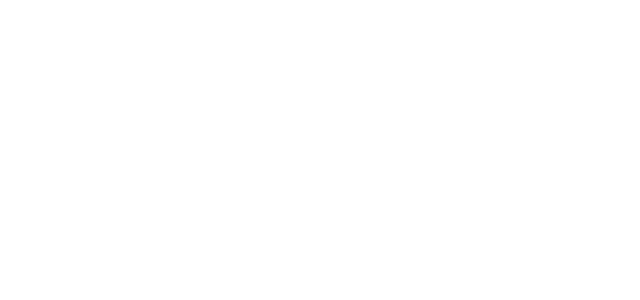
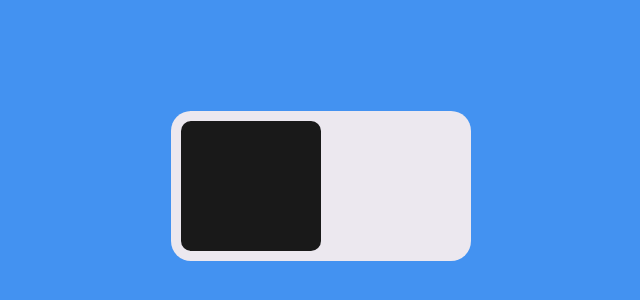
Before and after one commit to krferrell/framer-motion, a React (Create React App) app: page / in a window 1280 px wide. Shown: the part 214-514 px from the top of the page, without its empty margins (319-959 px from the left). Built offline with nearby package versions, Linux system fonts and the light colour scheme.

Commit message:
possible purecss animation

```diff
--- a/src/App.css
+++ b/src/App.css
@@ -36,3 +36,78 @@
     transform: rotate(360deg);
   }
 }
+
+/* Box sizing rules */
+*,
+*::before,
+*::after {
+  box-sizing: border-box;
+}
+
+/* Remove default margin */
+body,
+h1,
+h2,
+h3,
+h4,
+p,
+figure,
+blockquote,
+dl,
+dd {
+  margin: 0;
+}
+
+/* Remove list styles on ul, ol elements with a list role, which suggests default styling will be removed */
+ul[role='list'],
+ol[role='list'] {
+  list-style: none;
+}
+
+/* Set core root defaults */
+html:focus-within {
+  scroll-behavior: smooth;
+}
+
+/* Set core body defaults */
+body {
+  min-height: 100vh;
+  text-rendering: optimizeSpeed;
+  line-height: 1.5;
+}
+
+/* A elements that don't have a class get default styles */
+a:not([class]) {
+  text-decoration-skip-ink: auto;
+}
+
+/* Make images easier to work with */
+img,
+picture {
+  max-width: 100%;
+  display: block;
+}
+
+/* Inherit fonts for inputs and buttons */
+input,
+button,
+textarea,
+select {
+  font: inherit;
+}
+
+/* Remove all animations, transitions and smooth scroll for people that prefer not to see them */
+@media (prefers-reduced-motion: reduce) {
+  html:focus-within {
+   scroll-behavior: auto;
+  }
+
+  *,
+  *::before,
+  *::after {
+    animation-duration: 0.01ms !important;
+    animation-iteration-count: 1 !important;
+    transition-duration: 0.01ms !important;
+    scroll-behavior: auto !important;
+  }
+}
--- a/src/App.js
+++ b/src/App.js
@@ -1,10 +1,10 @@
-import logo from './logo.svg';
 import './App.css';
+import PureCss from './PureCss/PureCss';
 
 function App() {
   return (
     <div className="App">
-
+      <PureCss/>
     </div>
   );
 }
--- /dev/null
+++ b/src/PureCss/PureCss.js
@@ -0,0 +1,37 @@
+import './styles.css';
+import { useState } from 'react';
+
+const PureCss = () => {
+
+    const [animationActive, setAnimationActive] = useState(false);
+
+    const animationToggle = () => {
+        setAnimationActive(!animationActive);
+    }
+
+    const changeColor = () => {
+        if(animationActive) {
+            return 'main-container main-container--active'
+        } else {
+            return 'main-container'
+        }
+    }
+
+    const moveSwitch = () => {
+        if(animationActive) {
+            return 'switch switch--active'
+        } else {
+            return 'switch'
+        }
+    }
+
+    return (
+        <div onClick={animationToggle} className={changeColor()}>
+            <div className='switch-container'>
+                <div className={moveSwitch()}/>
+            </div>
+        </div>
+    )
+}
+
+export default PureCss;
--- /dev/null
+++ b/src/PureCss/styles.css
@@ -0,0 +1,39 @@
+.main-container {
+    width: 100vw;
+    height: 100vh;
+    background: #4392f1;
+    display: flex;
+    justify-content: center;
+    align-items: center;
+    transition: background 0.7s ease;
+}
+
+.switch-container {
+    width: 300px;
+    height: 150px;
+    border-radius: 20px;
+    overflow: hidden;
+    background: #ece8ef;
+    display: flex;
+    justify-content: flex-start;
+    align-items: center;
+    padding: 10px;
+}
+
+.main-container--active {
+    background: #dc493a;
+    transition: background 0.7s ease;
+}
+
+.switch {
+    height: 100%;
+    width: 50%;
+    border-radius: 10px;
+    background: #191919;
+    transition: transform 0.7 ease;
+}
+
+.switch--active {
+    transform: translateX(100%);
+    transition: transform 0.7 ease;
+}
```
Also changed, not shown: 1 other file (tests, documents, lock files or other folders).
